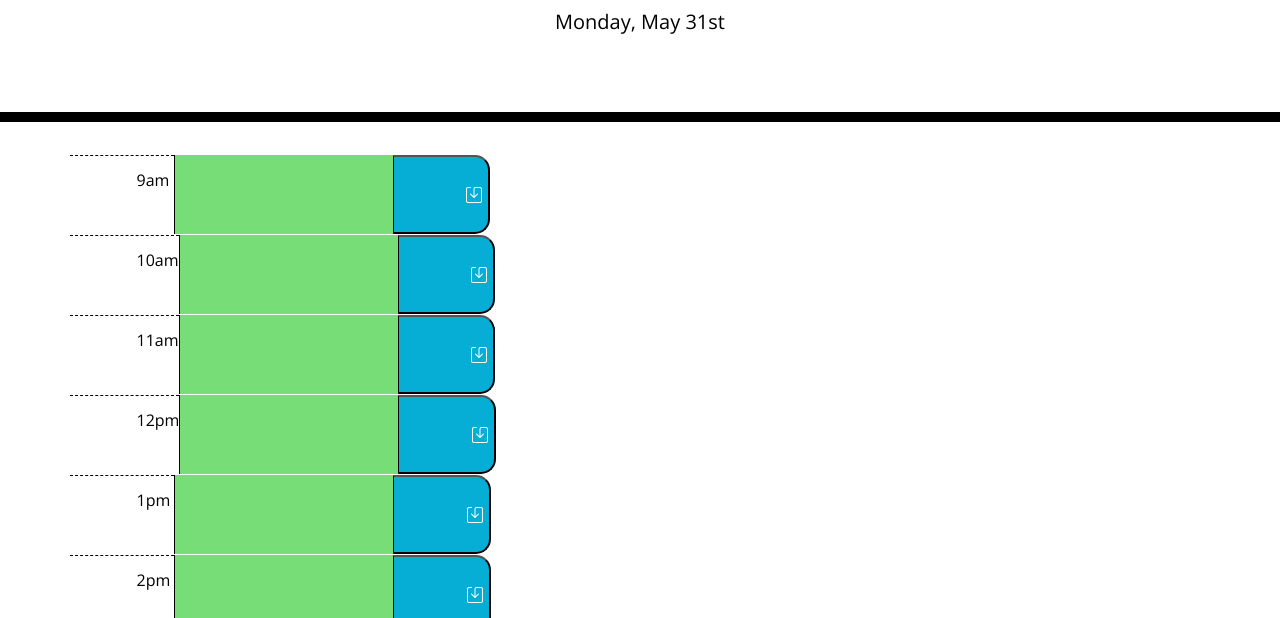
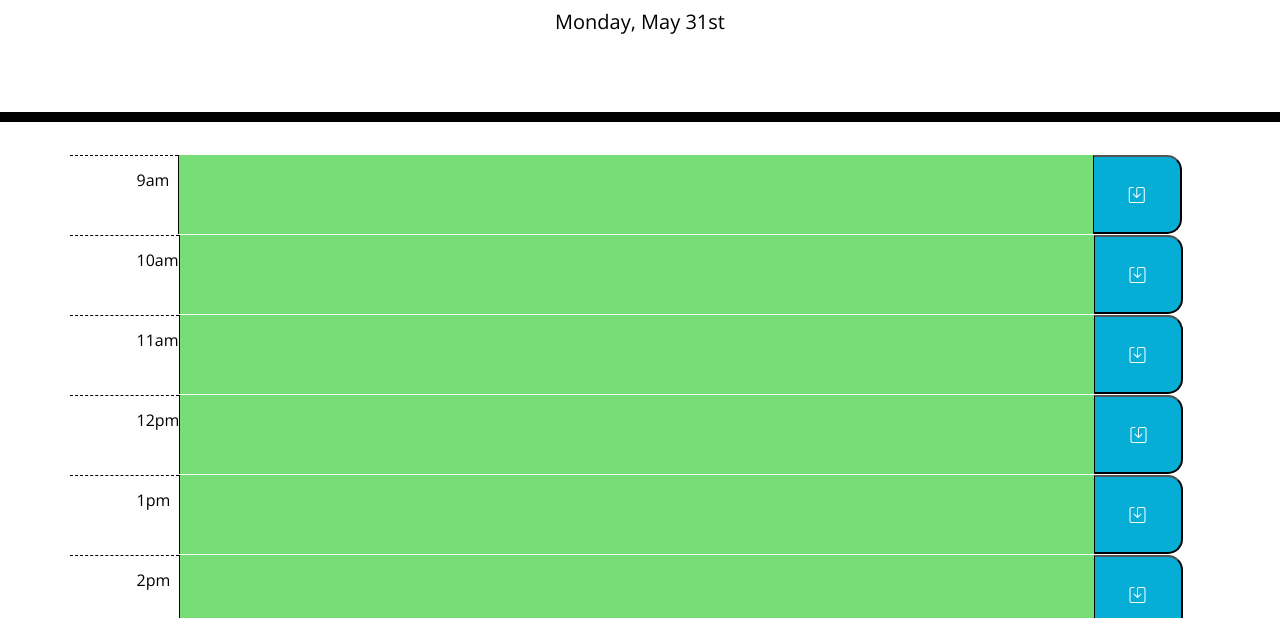
Before and after one commit to Chris-L985/work-day-scheduler, a plain HTML site: page index.html in a window 1280 px wide. Shown: the part 182-800 px from the top of the page. Drawn offline with nearby package versions, Linux system fonts and the light colour scheme.

Commit message:
added fixes to css and color changes

```diff
--- a/assets/css/style.css
+++ b/assets/css/style.css
@@ -11,6 +11,7 @@ textarea{
   color: #000000;
   border-left: 1px solid black;
   padding: 10px;
+  width: 915px;
 }
 
 .jumbotron {
@@ -31,6 +32,7 @@ textarea{
 }
 
 .row {
+  display: flex;
   white-space: pre-wrap;
   height: 80px;
   border-top: 1px solid white;;
@@ -44,28 +46,36 @@ textarea{
 
 .past {
   background-color: #d3d3d3;
-  color: white;
+  color: black;
+  font-weight: bold;
 }
 
 .present {
   background-color: #ff6961;
-  color: white;
+  color: black;
+  font-weight: bold;
 }
 
 .future {
   background-color: #77dd77;
-  color: white;
+  color: black;
+  font-weight: bold;
 }
 
 .saveBtn {
+  display: flex;
+  justify-content: center;
+  align-items: center;
+  padding: 25px 35px;
   border-left: 1px solid black;
   border-top-right-radius: 15px;
   border-bottom-right-radius: 15px;
   background-color: #06AED5;
   color: white;
+  outline: none !important;
 }
 
 .saveBtn i:hover {
-  font-size: 20px;
+  color: #000000;
   transition: all .3s ease-in-out;
 }
--- a/assets/js/javascript.js
+++ b/assets/js/javascript.js
@@ -58,22 +58,23 @@ var hours = JSON.parse(localStorage.getItem("hoursState")) || [
 ];
 
 // display hours and notes in body
-var hourEl = hours.map((h, i) => {
-    var threeChar = h.timeEl.length === 3;
-    var past = h.timeValue < hour;
-    var present = h.timeValue === hour;
-    var future = h.timeValue > hour;
+let hourEl = hours.map((h, i) => {
+    let isThreeChar = h.timeEl.length === 3;
+    let isPast = h.timeValue < hour;
+    let isPresent = h.timeValue === hour;
+    let isFuture = h.timeValue > hour;
     // work scheduler in body
     return `
-        <div id="${`hours-${i}`}" class="row">
+        <div id="${`hour-${i}`}" class="row">
             <div class="hour">
-                ${threeChar ? `${h.timeEl} ` : h.timeEl}
+                ${isThreeChar ? `${h.timeEl}  ` : h.timeEl}
             </div>
             <textarea
-                class="textarea ${past && "past"} ${present && "present"} ${future && "future"}
-                ">${h.note}
+                class="textarea ${isPast ? "past" : ""} ${isPresent ? "present" : ""} ${isFuture ?  "future" : ""}"
+            >
+                ${h.note}
             </textarea>
-            <button class ="saveBtn">
+            <button class="saveBtn">
                 <i class="bi-save"></i>
             </button>
         </div>
@@ -82,3 +83,18 @@ var hourEl = hours.map((h, i) => {
 
 // container for hours and notes
 $("#container").empty().html(hourEl);
+
+// save task variable
+let saveTask = (index, value) => {
+    hours[index].note = value;
+    localStorage.setItem("hoursState", JSON.stringify(hours));
+};
+
+hours.map((_, i) => {
+    $(`#hour-${i} button`)
+        .off()
+        .click(() => {
+            let textAreaValue = $(`#hour-${i} textarea`).val();
+            saveTask(i, textAreaValue);
+    });
+});
```
